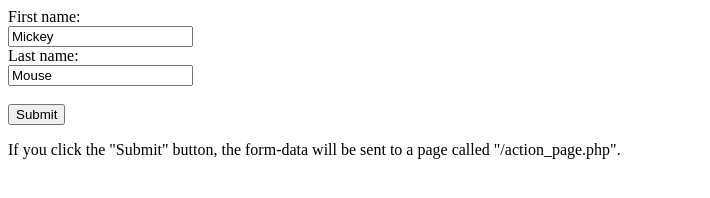
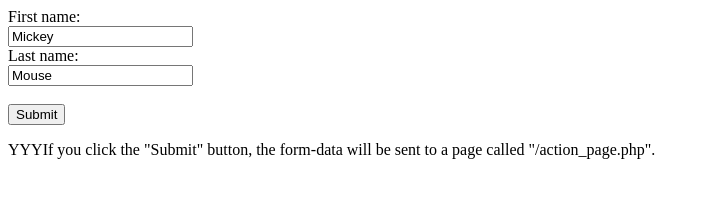
Before and after one commit to priyankachauhan24/priyankatestproject, a plain HTML site: page index.html in a window 1280 px wide. Shown: the whole page, without its empty margins (0-710 px from the left). Drawn offline with Linux system fonts and the light colour scheme.

```diff
--- a/index.html
+++ b/index.html
@@ -12,7 +12,7 @@
   <input type="submit" value="Submit">
 </form>
 
-<p>If you click the "Submit" button, the form-data will be sent to a page called "/action_page.php".</p>
+<p>YYYIf you click the "Submit" button, the form-data will be sent to a page called "/action_page.php".</p>
 
 </body>
 </html>
```
